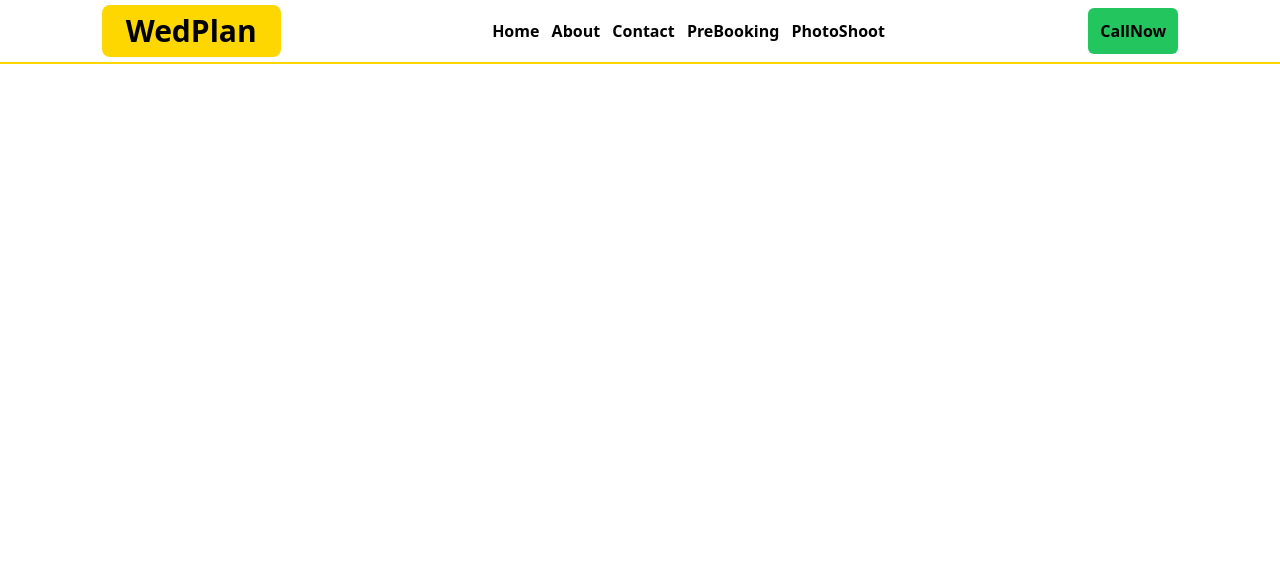
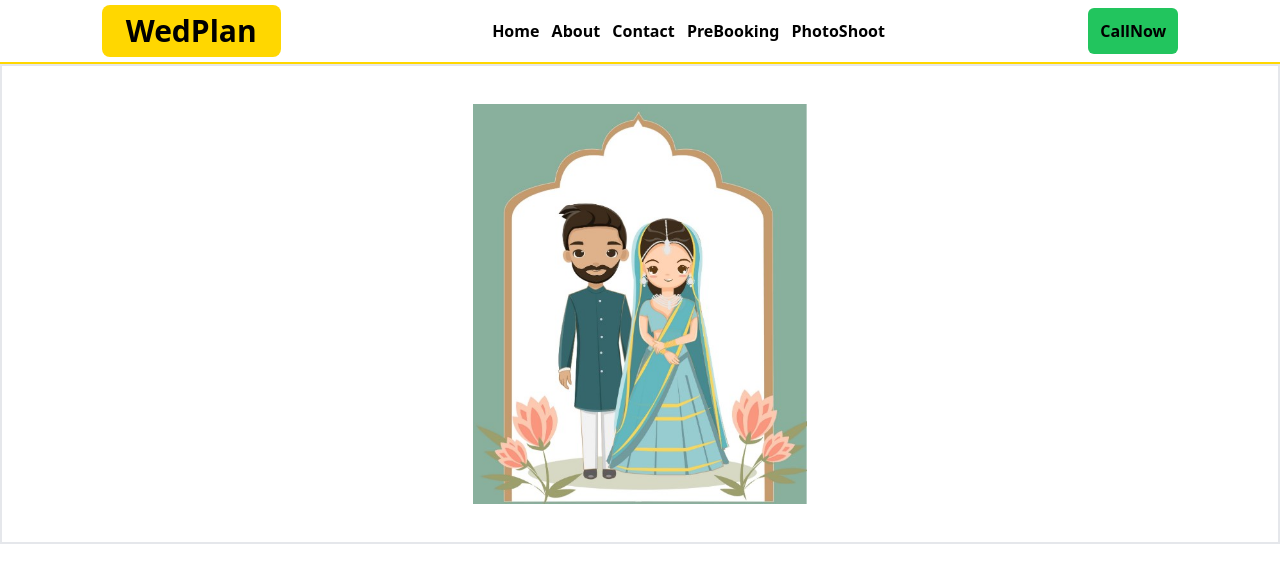
Before and after one commit to Manju1392k/WedPlan-Website, a website built with Vite: page index.html in a window 1280 px wide. Built offline with nearby package versions, Linux system fonts and the light colour scheme.

Commit message:
Wed-Plan

```diff
--- a/index.html
+++ b/index.html
@@ -35,6 +35,14 @@
 
     </div>
 
+    <div class="flex w-screen h-[30rem] border-2 justify-around items-center">
+
+        <div class="image">
+            <img src="photoOne.jpg" alt="" class="h-[25rem]">
+        </div>
+
+    </div>
+
 </body>
 
 </html>
```
Also changed, not shown: bridegoomandbride.jpg (deleted), photoOne.jpg (added).
